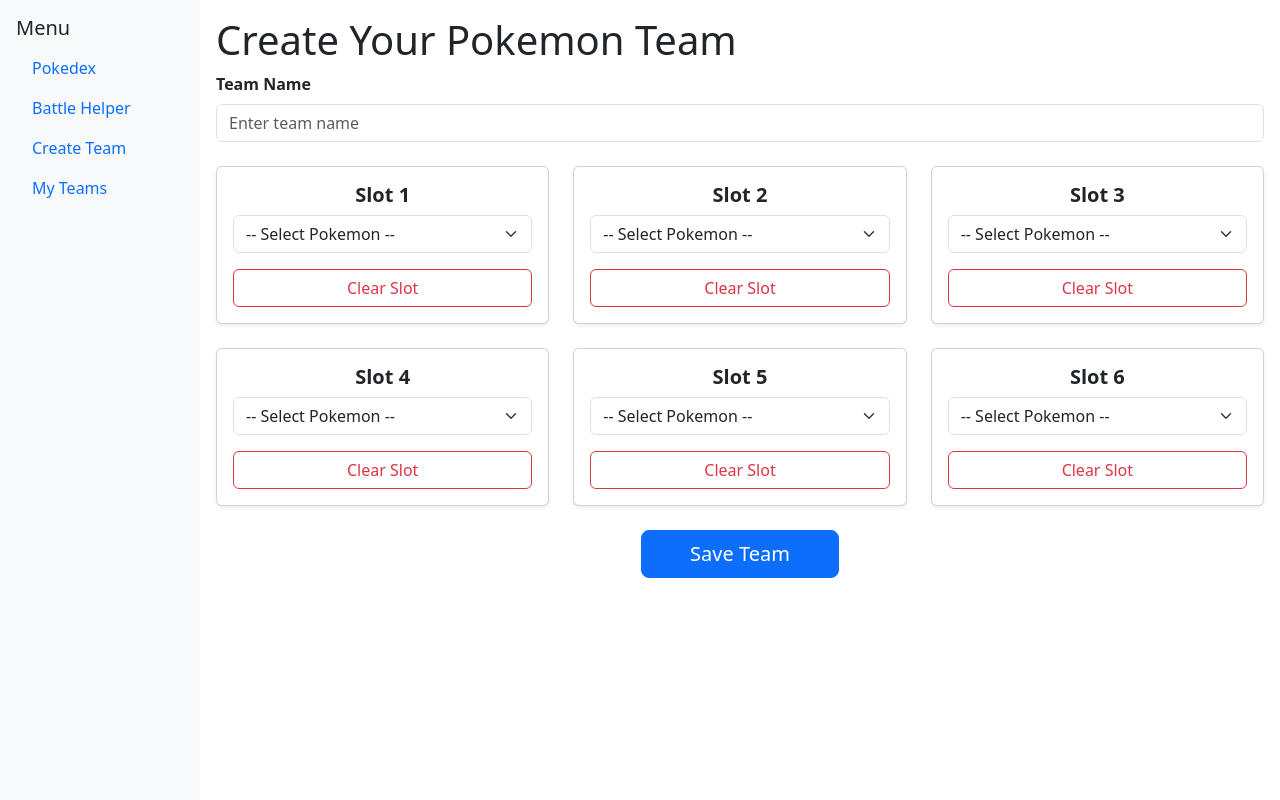
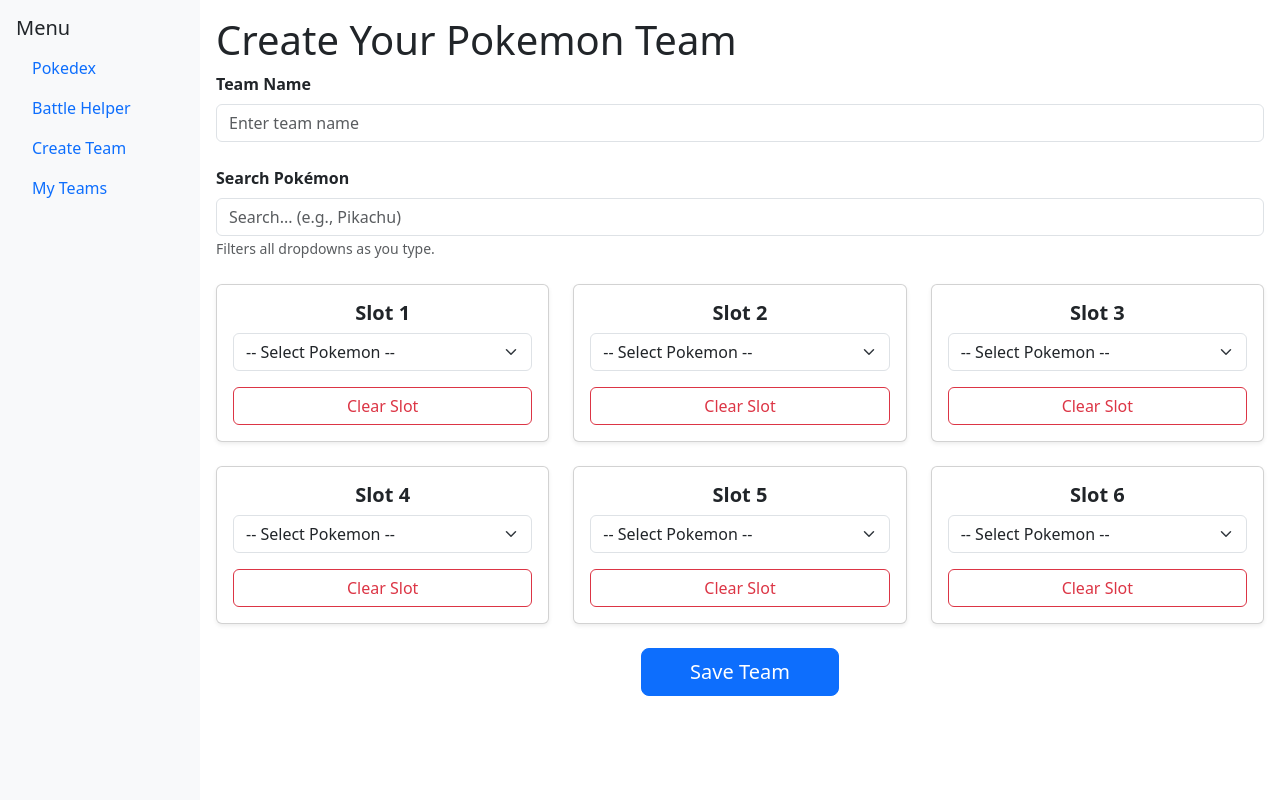
Before and after one commit to Hamza-Salman/Pokemon_Companion, a Flask app: template templates/create-team.html in a window 1280 px wide. Shown: the part 56-856 px from the top of the page. Run offline with Flask 3, Linux system fonts and the light colour scheme; the template is opened without the code that fills it: most values are stand-ins (such as "Sample title", 1, 10 or a date in 2020).

Commit message:
Implemented a search option to narrow down dropdown list on create team page.

```diff
--- a/templates/create-team.html
+++ b/templates/create-team.html
@@ -11,6 +11,13 @@
         <input type="text" name="team_name" class="form-control" placeholder="Enter team name" required>
     </div>
 
+    <!-- 🔎 Global Search Bar -->
+    <div class="mb-4">
+        <label class="form-label fw-bold">Search Pokémon</label>
+        <input type="text" id="pokemon-search" class="form-control" placeholder="Search... (e.g., Pikachu)">
+        <small class="text-muted">Filters all dropdowns as you type.</small>
+    </div>
+
     <div class="row row-cols-1 row-cols-sm-2 row-cols-md-3 g-4">
 
         {% for i in range(1, 7) %}
@@ -21,9 +28,16 @@
 
                 <select name="slot{{ i }}" class="form-select mb-3 pokemon-select">
                     <option value="blank" selected>-- Select Pokemon --</option>
+
                     {% for pokemon in pokemons %}
-                    <option value="{{ pokemon['name'] }}">{{ pokemon['id'] }} - {{ pokemon['name'] }}</option>
+                    <option
+                        value="{{ pokemon['name'] }}"
+                        data-name="{{ pokemon['name'] | lower }}"
+                    >
+                        {{ pokemon['id'] }} - {{ pokemon['name'] }}
+                    </option>
                     {% endfor %}
+
                 </select>
 
                 <button type="button"
@@ -48,15 +62,39 @@
 
 <script>
     document.addEventListener("DOMContentLoaded", () => {
+
+        /* ----------------------------
+           CLEAR SLOT BUTTONS
+        ---------------------------- */
         document.querySelectorAll(".clear-btn").forEach(btn => {
             btn.addEventListener("click", () => {
-                let slot = btn.dataset.slot;
-                let selectElement = document.querySelector(`select[name="slot${slot}"]`);
-                if (selectElement) {
-                    selectElement.value = "";
+                const slot = btn.dataset.slot;
+                const select = document.querySelector(`select[name="slot${slot}"]`);
+
+                if (select) {
+                    select.value = "blank";
                 }
             });
         });
+
+        // script to narrow down pokemon dropdown lists.
+        const searchInput = document.getElementById("pokemon-search");
+
+        searchInput.addEventListener("input", () => {
+            const search = searchInput.value.toLowerCase();
+
+            document.querySelectorAll(".pokemon-select option").forEach(opt => {
+                if (opt.value === "blank") {
+                    opt.hidden = false;
+                    return;
+                }
+
+                const name = opt.dataset.name; // already lowercased
+
+                opt.hidden = !name.includes(search);
+            });
+        });
+
     });
 </script>
 
```
